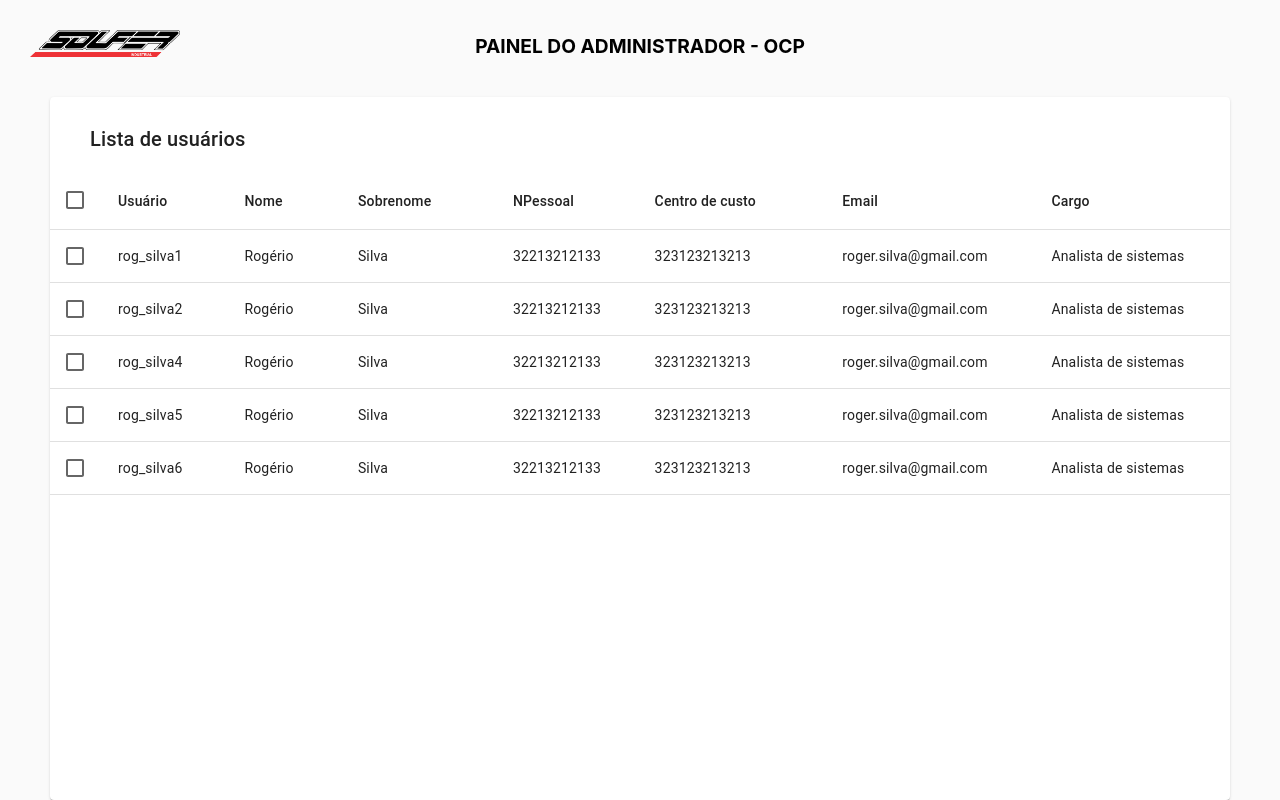
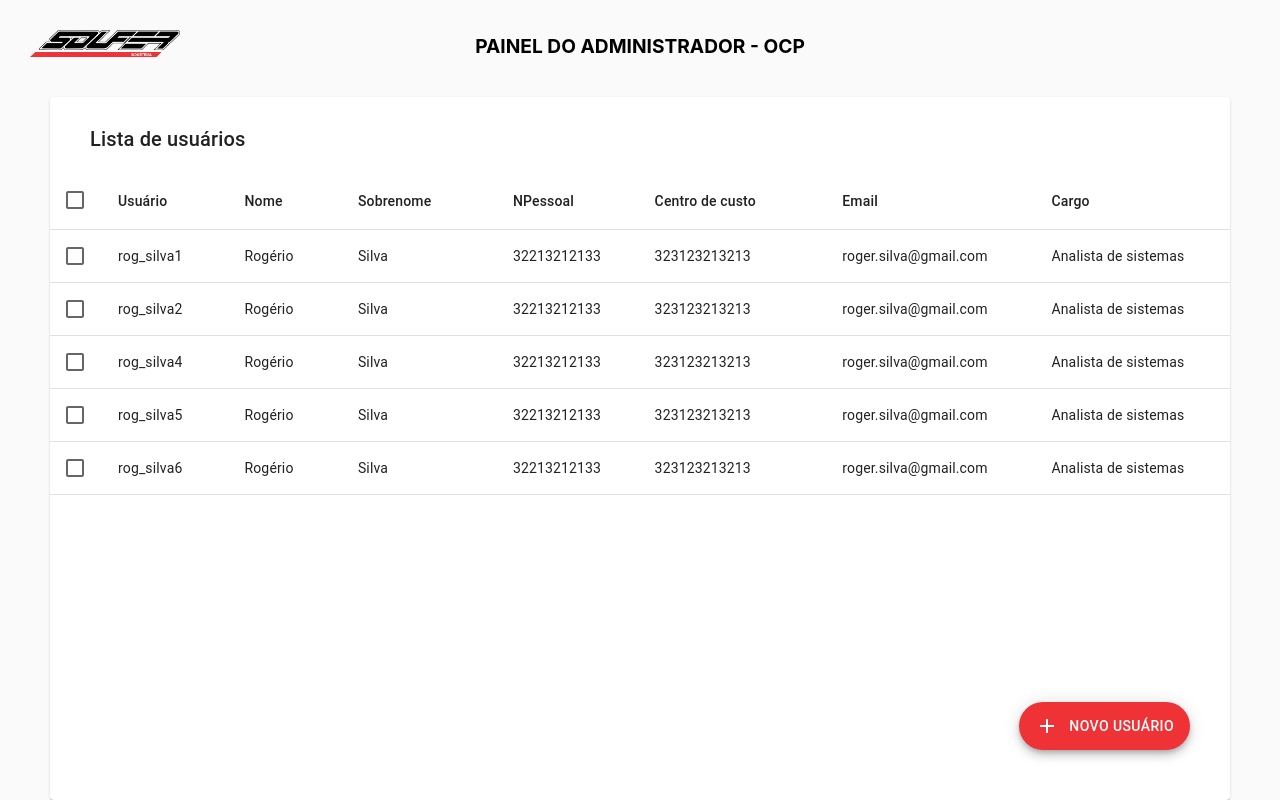
Before and after one commit to lucasbachega/ocp-adm, a React (Create React App) app: page / in a window 1280 px wide. Built offline with nearby package versions, Linux system fonts and the light colour scheme.

Commit message:
fab button

```diff
--- a/src/App.css
+++ b/src/App.css
@@ -3,6 +3,7 @@
   height: 100vh;
   background-color: #FAFAFA;
   display: flex;
+  position: relative;
   flex-direction: column;
   justify-content: space-between;
 }
@@ -33,5 +34,11 @@
   overflow: auto;
   padding-left: 50px;
   padding-right: 50px;
+  position: relative;
   padding-top: 5px;
 }
+.fab {
+  position: absolute;
+  right: 90px;
+  bottom: 50px;
+}
--- a/src/App.js
+++ b/src/App.js
@@ -1,6 +1,8 @@
 import './App.css';
 import Logo from '../src/assets/soufer-logo.png'
 import Table from './components/Table';
+import { Fab } from '@mui/material';
+import AddIcon from '@mui/icons-material/Add';
 
 function App() {
   return (
@@ -8,9 +10,13 @@ function App() {
       <header className='header'>
         <img src={Logo} className='logo' width={150} />
         <p className='title'>PAINEL DO ADMINISTRADOR - OCP</p>
+        <Fab size='large' variant="extended" style={{ position: 'absolute', backgroundColor: '#EE3236', color: 'white' }} className='fab' aria-label="add">
+          <AddIcon style={{marginRight: '10px'}}/>
+          Novo usuário
+        </Fab>
       </header>
       <div className='content'>
-          <Table />
+        <Table />
       </div>
     </div>
   );
```
